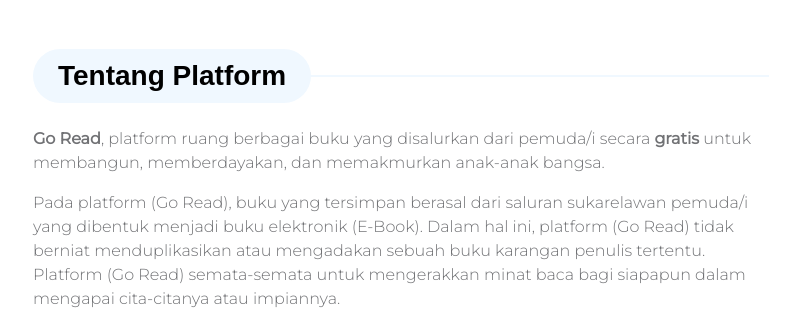
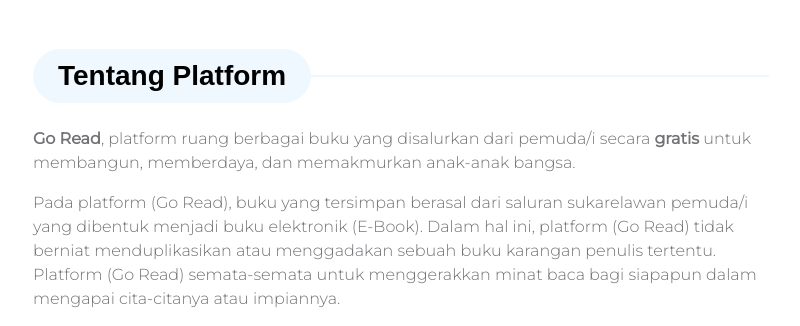
Before and after one commit to andfian05/Go-Read, a plain HTML site: page index.html in a window 1280 px wide. Shown: the part 980-1306 px from the top of the page, without its empty margins (239-1039 px from the left). Drawn offline with Linux system fonts and the light colour scheme; a web font is replaced by a local one.

Commit message:
Update index.html

```diff
--- a/index.html
+++ b/index.html
@@ -221,9 +221,9 @@ https://templatemo.com/tm-584-pod-talk
                                 <h4 class="section-title">Tentang Platform</h4>
                             </div>
 
-                            <p ><b>Go Read</b>, platform ruang berbagai buku yang disalurkan dari pemuda/i secara <b>gratis</b> untuk membangun, memberdayakan, dan memakmurkan anak-anak bangsa.</p>
+                            <p ><b>Go Read</b>, platform ruang berbagai buku yang disalurkan dari pemuda/i secara <b>gratis</b> untuk membangun, memberdaya, dan memakmurkan anak-anak bangsa.</p>
 
-                            <p>Pada platform (Go Read), buku yang tersimpan berasal dari saluran sukarelawan pemuda/i yang dibentuk menjadi buku elektronik (E-Book). Dalam hal ini, platform (Go Read) tidak berniat menduplikasikan atau mengadakan sebuah buku karangan penulis tertentu. Platform (Go Read) semata-semata untuk mengerakkan minat baca bagi siapapun dalam mengapai cita-citanya atau impiannya.</p>
+                            <p>Pada platform (Go Read), buku yang tersimpan berasal dari saluran sukarelawan pemuda/i yang dibentuk menjadi buku elektronik (E-Book). Dalam hal ini, platform (Go Read) tidak berniat menduplikasikan atau menggadakan sebuah buku karangan penulis tertentu. Platform (Go Read) semata-semata untuk menggerakkan minat baca bagi siapapun dalam mengapai cita-citanya atau impiannya.</p>
 
                             <b>Dear pembaca : </b>
                             <q>Mohon doakan bagi penulis untuk terus berkarya dengan tulisannya dan relawan pejuang dapat memberikan gagasan dalam mencerdaskan anak bangsa atas kontribusinya.</q>
```
